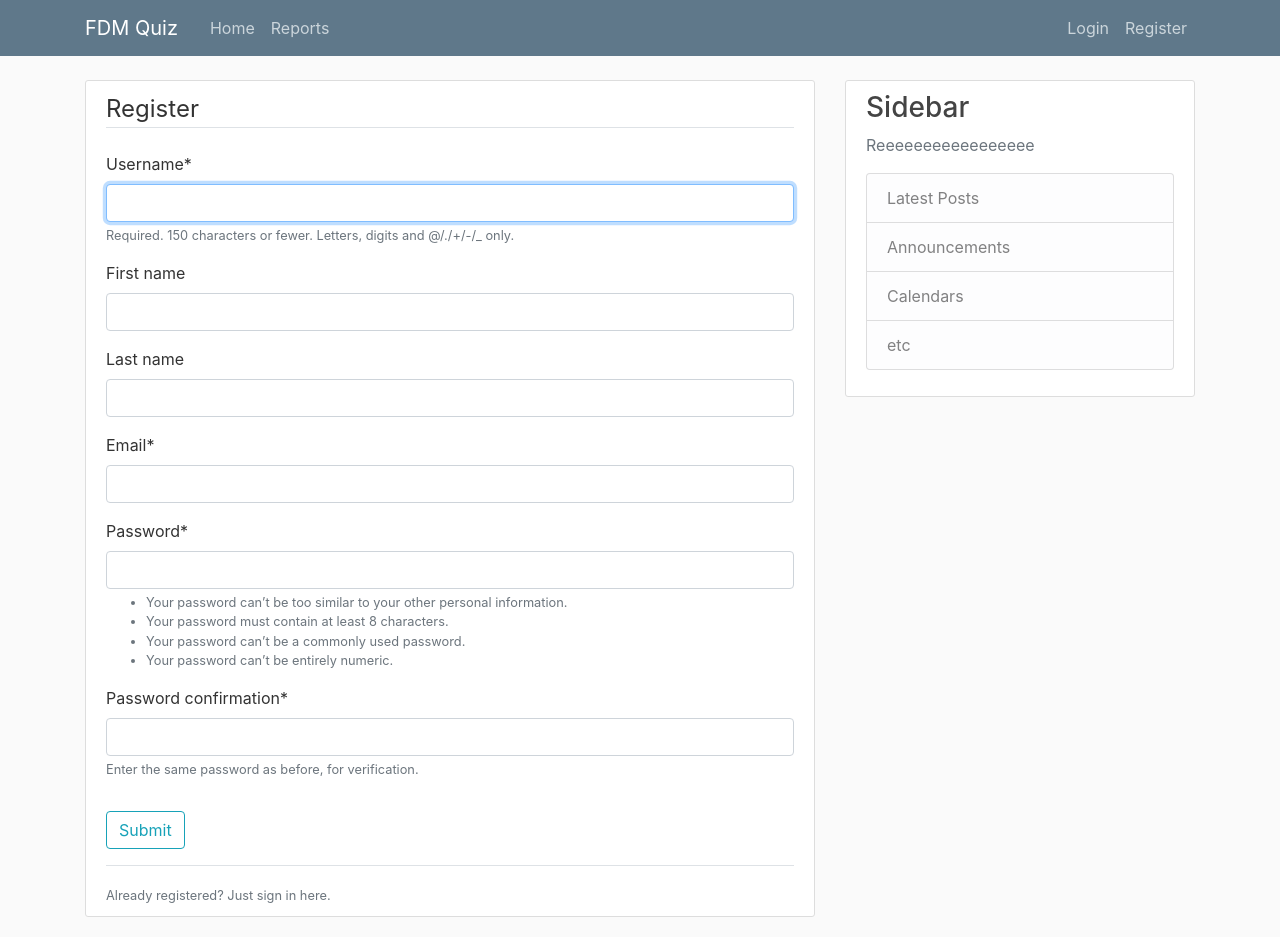
After one commit to Jbenav200/DjangoQuizzes, a Django app: page /register/ in a window 1280 px wide. The commit adds this page. Run offline with Django 3.2, Linux system fonts and the light colour scheme; some libraries are stand-ins or nearby versions.

Commit message:
Register system finished

```diff
--- a/FDM_quiz/FDM_quiz/settings.py
+++ b/FDM_quiz/FDM_quiz/settings.py
@@ -33,6 +33,7 @@ ALLOWED_HOSTS = []
 INSTALLED_APPS = [
     'quiz.apps.QuizConfig',
     'users.apps.UsersConfig',
+    'crispy_forms',
     'django.contrib.admin',
     'django.contrib.auth',
     'django.contrib.contenttypes',
@@ -120,4 +121,5 @@ USE_TZ = True
 # https://docs.djangoproject.com/en/2.1/howto/static-files/
 
 STATIC_URL = '/static/'
-ALLOWED_HOSTS = ['*']
+
+CRISPY_TEMPLATE_PACK = 'bootstrap4'
--- a/FDM_quiz/FDM_quiz/urls.py
+++ b/FDM_quiz/FDM_quiz/urls.py
@@ -15,8 +15,10 @@ Including another URLconf
 """
 from django.contrib import admin
 from django.urls import path, include
+from users import views as user_views
 
 urlpatterns = [
     path('admin/', admin.site.urls),
+    path('register/', user_views.register, name='register'),
     path('', include('quiz.urls')),
 ]
--- a/FDM_quiz/quiz/templates/quiz/base.html
+++ b/FDM_quiz/quiz/templates/quiz/base.html
@@ -45,6 +45,13 @@
     <main role="main" class="container">
       <div class="row">
         <div class="col-md-8">
+          {% if messages %}
+            {% for message in messages %}
+              <div class="alert alert-{{ message.tags }}">
+                {{ message }}
+              </div>
+            {% endfor %}
+          {% endif %}
           {% block content %}{% endblock %}
         </div>
         <div class="col-md-4">
--- /dev/null
+++ b/FDM_quiz/users/forms.py
@@ -0,0 +1,13 @@
+from django import forms
+from django.contrib.auth.models import User
+from django.contrib.auth.forms import UserCreationForm
+
+
+class UserRegisterForm(UserCreationForm):
+    email = forms.EmailField()
+    first_name = forms.CharField(required=False)
+    last_name = forms.CharField(required=False)
+
+    class Meta:
+        model = User
+        fields = ['username', 'first_name', 'last_name', 'email', 'password1', 'password2']
--- /dev/null
+++ b/FDM_quiz/users/templates/users/register.html
@@ -0,0 +1,21 @@
+{% extends "quiz/base.html" %}
+{% load crispy_forms_tags %}
+{% block content %}
+    <div class="content-section">
+        <form method="POST">
+            {% csrf_token %}
+            <fieldset class="form-group">
+                <legend class="border-bottom mb-4">Register</legend>
+                {{ form|crispy }}
+            </fieldset>
+            <div class="form-group">
+                <button class="btn btn-outline-info" type="submit">Submit</button>
+            </div>
+        </form>
+        <div class="border-top pt-3">
+            <small class="text-muted">
+                Already registered? Just sign in <a herf="#">here.</a>
+            </small>
+        </div>
+    </div>
+{% endblock content %}
--- a/FDM_quiz/users/views.py
+++ b/FDM_quiz/users/views.py
@@ -1,6 +1,22 @@
-from django.shortcuts import render
-from django.contrib.auth.forms import UserCreationForm
+from django.shortcuts import render, redirect
+from django.contrib import messages
+from .forms import UserRegisterForm
 
 def register(request):
-    form = UserCreationForm()
+    if request.method == 'POST':
+        form = UserRegisterForm(request.POST)
+        if form.is_valid():
+            form.save()
+            username = form.cleaned_data.get('username')
+            messages.success(request, f'Account created for {username}.')
+            return redirect('quiz-home')
+    else:
+        form = UserRegisterForm()
     return render(request, 'users/register.html', {'form': form})
+
+
+# messages.debug
+# messages.info
+# messages.success
+# messages.warning
+# messages.error
```
Also changed, not shown: README.md.
